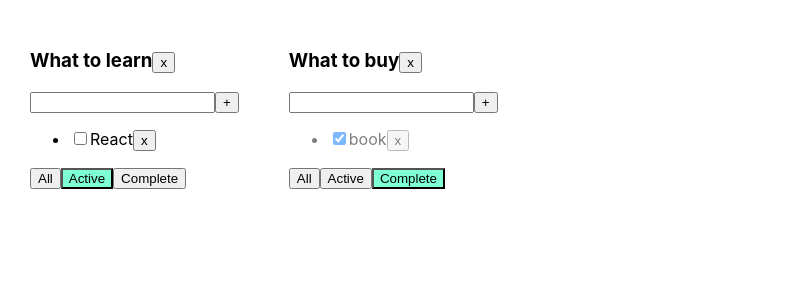
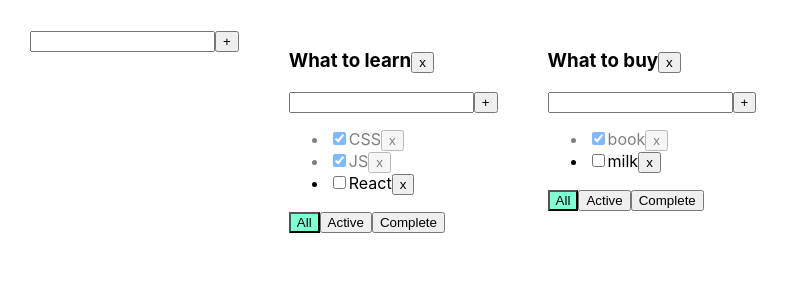
Before and after one commit to Heavyvetal9/my-app, a React (Create React App) app: page / in a window 1280 px wide. Shown: the top 300 px of the page, without its empty margins (0-789 px from the left). Built offline with nearby package versions, Linux system fonts and the light colour scheme.

Commit message:
my-app10

```diff
--- /dev/null
+++ b/src/AddItemForm.tsx
@@ -0,0 +1,44 @@
+import React, {ChangeEvent, useState} from "react";
+
+type AddItemFormPropsType = {
+    addItem: (title: string) => void
+}
+
+export function AddItemForm(props: AddItemFormPropsType) {
+    const [newTaskTitle, setNewTaskTitle] = useState('');
+    const [error, setError] = useState<string | null>(null)
+    const onNewTitleChangeHandler =
+        (e: ChangeEvent<HTMLInputElement>) => {
+            setNewTaskTitle(e.currentTarget.value)
+        }
+    const onKeyUpHandler = (e: React.KeyboardEvent<HTMLInputElement>) => {
+        setError(null);
+        // if (e.charCode ===13) {
+        //     addTask()
+        // }
+        {
+            if (e.key === 'Enter') {
+                props.addItem(newTaskTitle);
+                setNewTaskTitle('')
+            }
+        }
+    }
+    const addTask = () => {
+        if (newTaskTitle.trim() !== '') {
+            props.addItem(newTaskTitle.trim());
+            setNewTaskTitle('')
+        } else {
+            setError('Title is required')
+        }
+    }
+
+    return <div>
+        <input value={newTaskTitle}
+               onChange={onNewTitleChangeHandler}
+               onKeyUp={onKeyUpHandler}
+               className={error ? 'error' : ''}
+        />
+        <button onClick={addTask}>+</button>
+        {error && <div className='error-message'>{error}</div>}
+    </div>
+}
--- a/src/App.tsx
+++ b/src/App.tsx
@@ -1,7 +1,8 @@
 import React, {useState} from 'react';
 import './App.css';
-import {Todolist} from "./Todolist";
+import {TaskType, Todolist} from "./Todolist";
 import {v1} from "uuid";
+import {AddItemForm} from "./AddItemForm";
 
 export type FilterValuesType = 'All' | 'Active' | 'Complete';
 
@@ -11,8 +12,11 @@
     filter: FilterValuesType
 }
 
+type TasksStateType = {
+    [key: string]: Array<TaskType>
+}
+
 function App() {
-
     function removeTask(id: string, todolistId: string) {
         let tasks = tasksObj[todolistId];
         let filteredTasks = tasks.filter((t) => t.id !== id);
@@ -37,6 +41,15 @@
         }
     }
 
+    function changeTaskTitle(tId: string, newTitle: string, todolistId: string) {
+        let tasks = tasksObj[todolistId];
+        let task = tasks.find(t => t.id === tId)
+        if (task) {
+            task.title = newTitle;
+            setTasks({...tasksObj})
+        }
+    }
+
     function changeFilter(value: FilterValuesType, todolistId: string) {
         let todolist = todolists.find(tl => tl.id === todolistId)
         if (todolist) {
@@ -49,8 +62,8 @@
     let todolistId2 = v1();
 
     let [todolists, setTodolists] = useState<Array<TodolistType>>([
-        {id: todolistId1, title: 'What to learn', filter: 'Active'},
-        {id: todolistId2, title: 'What to buy', filter: 'Complete'}
+        {id: todolistId1, title: 'What to learn', filter: 'All'},
+        {id: todolistId2, title: 'What to buy', filter: 'All'}
     ])
 
     let removeTodolist = (todolistId: string) => {
@@ -60,7 +73,15 @@
         setTasks({...tasksObj});
     }
 
-    let [tasksObj, setTasks] = useState({
+    function changeTodolistTitle(id: string, newTitle: string) {
+        const todolist = todolists.find(tl => tl.id === id)
+        if (todolist) {
+            todolist.title = newTitle;
+            setTodolists([...todolists])
+        }
+    }
+
+    let [tasksObj, setTasks] = useState<TasksStateType>({
         [todolistId1]: [
             {id: v1(), title: 'CSS', isDone: true},
             {id: v1(), title: 'JS', isDone: true},
@@ -70,8 +91,22 @@
             {id: v1(), title: 'milk', isDone: false}]
     })
 
+    function addTodolist(title: string) {
+        let todolist: TodolistType = {
+            id: v1(),
+            filter: 'All',
+            title: title
+        }
+        setTodolists([todolist, ...todolists]);
+        setTasks({
+            ...tasksObj,
+            [todolist.id]: []
+        })
+    }
+
     return (
         <div className="App">
+            <AddItemForm addItem={addTodolist}/>
             {todolists.map((tl) => {
 
                 let tasksForTodolist = tasksObj[tl.id];
@@ -93,6 +128,8 @@
                                  changeTaskStatus={changeStatus}
                                  filter={tl.filter}
                                  removeTodolist={removeTodolist}
+                                 changeTaskTitle={changeTaskTitle}
+                                 changeTodolistTitle={changeTodolistTitle}
                 />
             })
             }
--- /dev/null
+++ b/src/EditableSpan.tsx
@@ -0,0 +1,26 @@
+import React, {ChangeEvent, useState} from "react";
+
+type EditableSpanPropsType = {
+    title: string;
+    onChange: (newValue: string)=> void
+}
+
+export function EditableSpan(props: EditableSpanPropsType) {
+    let [editMode, setEditMode] = useState(false);
+    let [title, setTitle] = useState('');
+    const activeEditMode = () => {
+        setEditMode(true);
+        setTitle (props.title);
+    }
+    const activeViewMode = () => {
+        setEditMode(false);
+        props.onChange(title)
+    };
+    const onChangeTitleHandler =(e: ChangeEvent<HTMLInputElement>)=> {
+        setTitle(e.currentTarget.value)
+    }
+
+    return editMode
+        ? <input value={title} onChange={onChangeTitleHandler} onBlur={activeViewMode} autoFocus/>
+        : <span onDoubleClick={activeEditMode}>{props.title}</span>
+}
--- a/src/Todolist.tsx
+++ b/src/Todolist.tsx
@@ -1,5 +1,7 @@
-import React, {ChangeEvent, useState} from "react";
+import React, {ChangeEvent} from "react";
 import {FilterValuesType} from "./App";
+import {AddItemForm} from "./AddItemForm";
+import {EditableSpan} from "./EditableSpan";
 
 export type TaskType = {
     id: string
@@ -15,37 +17,13 @@
     changeFilter: (value: FilterValuesType, todolistId: string) => void
     addTask: (title: string, todolistId: string) => void
     changeTaskStatus: (tId: string, isDone: boolean, todolistId: string) => void
+    changeTaskTitle: (tId: string, newTitle: string, todolistId: string) => void
     filter: FilterValuesType
     removeTodolist: (todolistId: string) => void
+    changeTodolistTitle: (id: string, newTitle: string) => void
 }
 
 export function Todolist(props: PropsType) {
-
-    const [newTaskTitle, setNewTaskTitle] = useState('')
-    const [error, setError] = useState<string | null>(null)
-
-    const onNewTitleChangeHandler =
-        (e: ChangeEvent<HTMLInputElement>) => {
-            setNewTaskTitle(e.currentTarget.value)
-        }
-
-    const onKeyUpHandler = (e: React.KeyboardEvent<HTMLInputElement>) => {
-        setError(null);
-        {
-            if (e.key === 'Enter') {
-                props.addTask(newTaskTitle, props.id);
-                setNewTaskTitle('')
-            }
-        }
-    }
-    const addTask = () => {
-        if (newTaskTitle.trim() !== '') {
-            props.addTask(newTaskTitle.trim(), props.id);
-            setNewTaskTitle('')
-        } else {
-            setError('Title is required')
-        }
-    }
 
     const onAllClickHandler = () => props.changeFilter('All', props.id)
     const onActiveClickHandler = () => props.changeFilter('Active', props.id)
@@ -55,32 +33,36 @@
         props.removeTodolist(props.id)
     }
 
-    return (
-        <div>
-            <h3>{props.title}
+    const changeTodolistTitle = (newTitle: string) => {
+        props.changeTodolistTitle(props.id, newTitle)
+    }
+
+    const addTask = (title: string) => {
+        props.addTask(title, props.id)
+    }
+
+    return <div>
+        <h3> <EditableSpan title={props.title} onChange={changeTodolistTitle}/>
             <button onClick={removeTodolist}>x</button>
         </h3>
-            <div>
-                <input value={newTaskTitle}
-                       onChange={onNewTitleChangeHandler}
-                       onKeyUp={onKeyUpHandler}
-                       className={error ? 'error' : ''}
-                />
-                <button onClick={addTask}>+</button>
-                {error && <div className='error-message'>{error}</div>}
+        <AddItemForm addItem={addTask}/>
         <ul>
             {
                 props.tasks.map(t => {
                         const onRemoveHandler = () => props.removeTask(t.id, props.id)
-                                const onChangeHandler = (e: ChangeEvent<HTMLInputElement>) => props.changeTaskStatus(t.id, e.currentTarget.checked, props.id)
+                        const onChangeStatusHandler = (e: ChangeEvent<HTMLInputElement>) => props.changeTaskStatus(t.id, e.currentTarget.checked, props.id)
+                        const onChangeTitleHandler = (newValue: string) => {
+                           props.changeTaskTitle(t.id, newValue, props.id)
+                        }
 
                         return (
                             <li key={t.id}
                                 className={t.isDone ? 'is-done' : ''}>
                                 <input type="checkbox"
                                        checked={t.isDone}
-                                               onChange={onChangeHandler}/>
-                                        <span>{t.title}</span>
+                                       onChange={onChangeStatusHandler}/>
+                                <EditableSpan title={t.title}
+                                              onChange={onChangeTitleHandler}/>
                                 <button onClick={onRemoveHandler}>x
                                 </button>
                             </li>)
@@ -100,6 +82,4 @@
             </button>
         </div>
     </div>
-        </div>
-    )
 }
```
Lines whose indentation alone changed are shown as unchanged.
